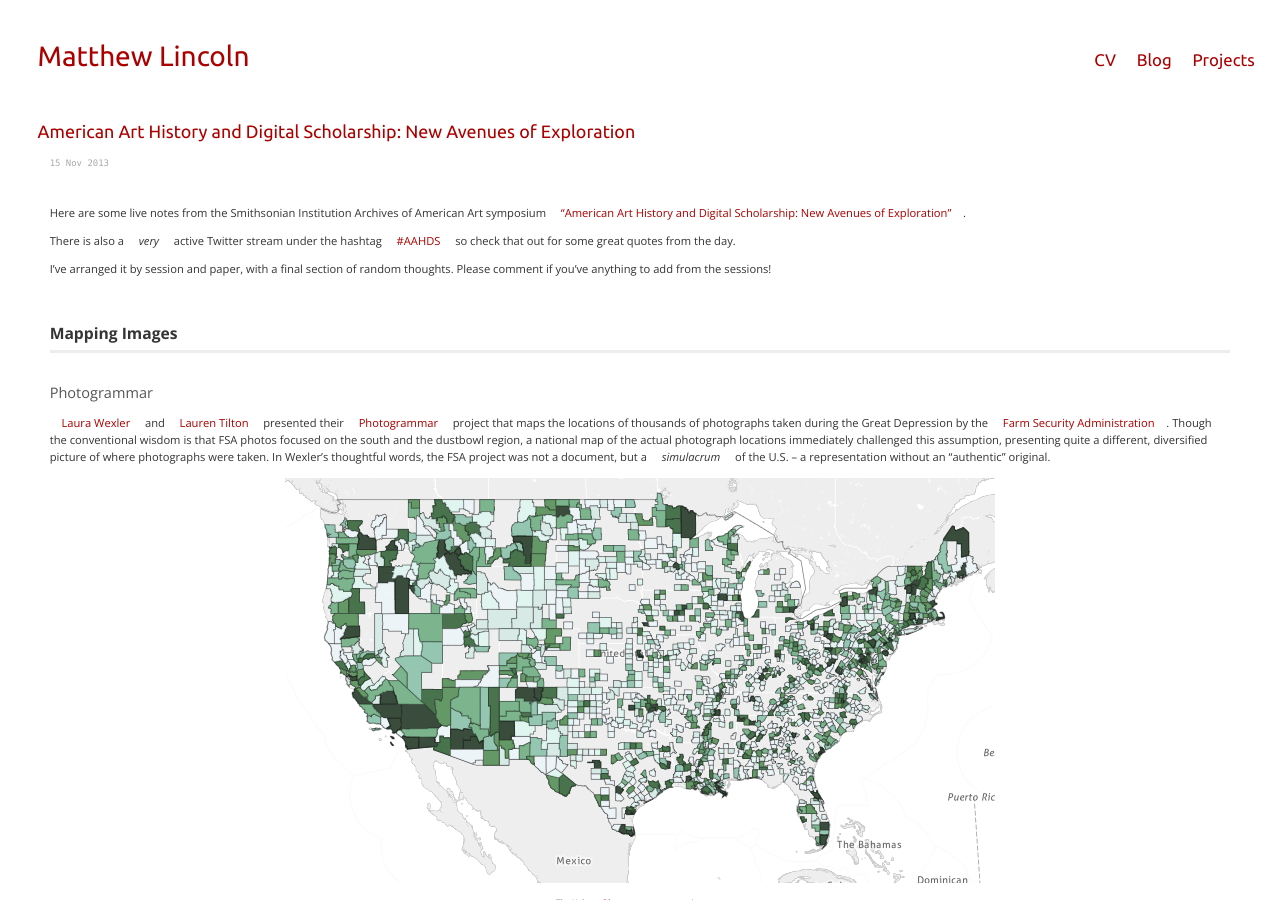
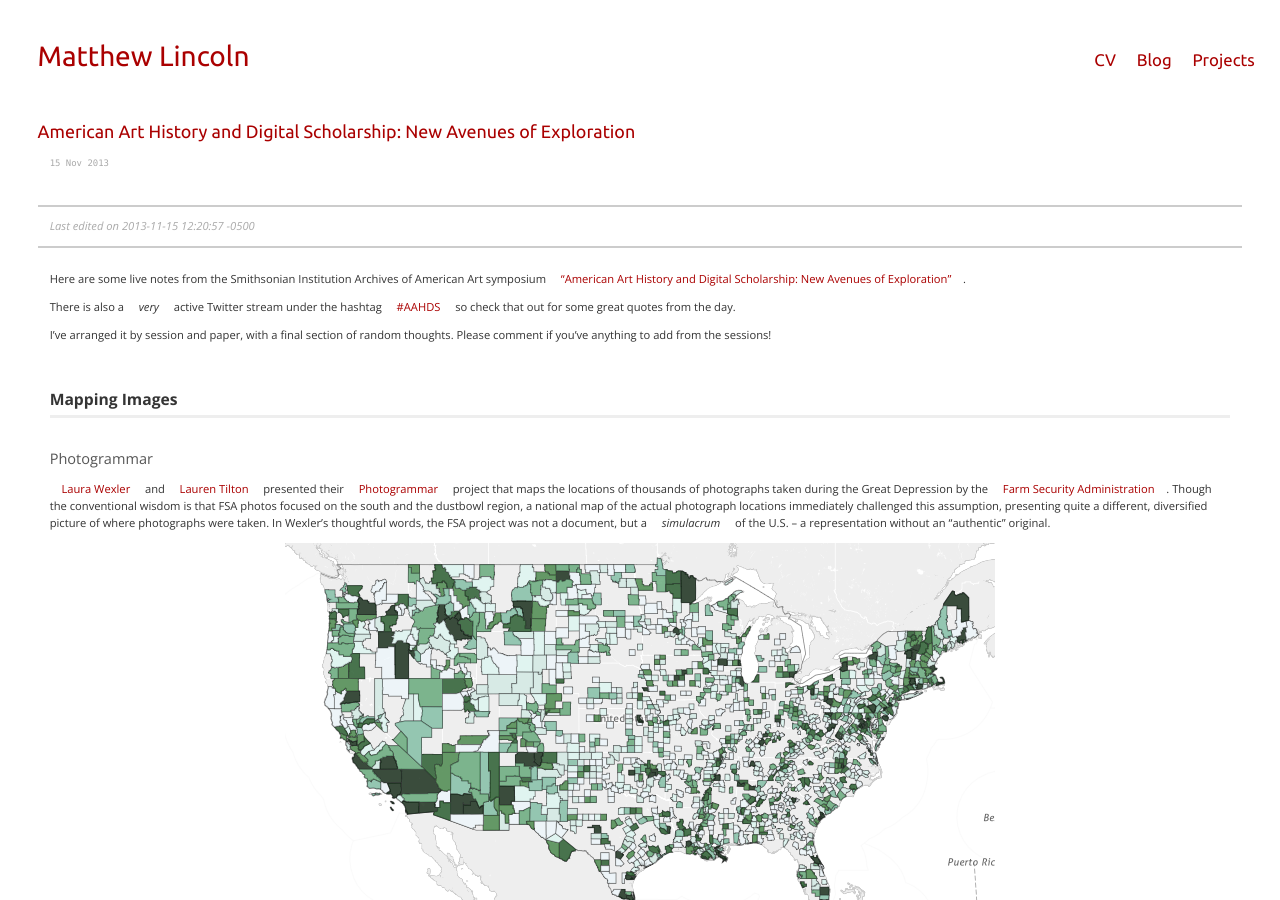
Before and after one commit to mdlincoln/mdlincoln.github.io, a Jekyll site: the page built from _posts/2013-11-15-american-art-history-and-digital-scholarship.md, in a window 1280 px wide and 900 px high. Built offline with Jekyll 4.4.1, drawn with Linux system fonts in a browser that asks for light colours; comment, search, counter and statistics services are not loaded.

Commit message:
Current edit date

```diff
--- a/_posts/2013-11-15-american-art-history-and-digital-scholarship.md
+++ b/_posts/2013-11-15-american-art-history-and-digital-scholarship.md
@@ -7,6 +7,10 @@ tags:
 - Digital Humanities
 - Art History
 ---
+
+<aside>
+<p>Last edited on {{ page.date }}</p>
+</aside>
 
 Here are some live notes from the Smithsonian Institution Archives of American Art symposium ["American Art History and Digital Scholarship: New Avenues of Exploration"](http://www.aaa.si.edu/symposium).
 
```
